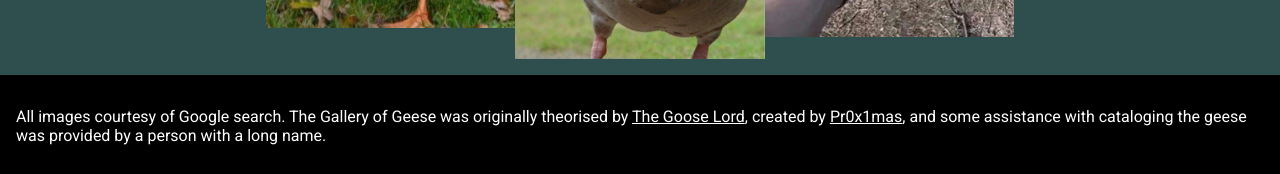
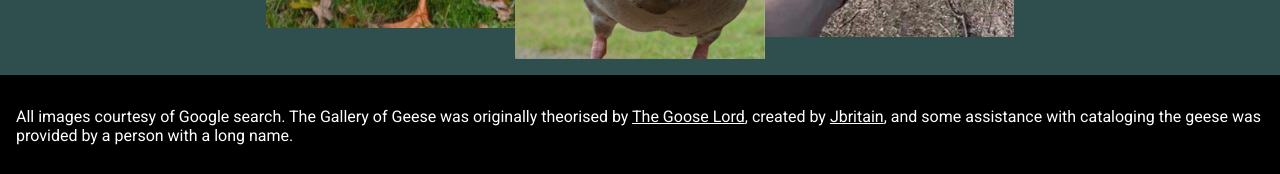
Before and after one commit to jbritain/Gallery-of-Geese, a Jekyll site: the page built from index.html, in a window 1280 px wide and 900 px high, scrolled down 1785 px. Shown: the part 723-897 px from the top of the window. Built offline with Jekyll 4.4.1, drawn with Linux system fonts in a browser that asks for light colours.

Commit message:
jbritain

```diff
--- a/_includes/footer.html
+++ b/_includes/footer.html
@@ -1,3 +1,3 @@
 <footer>
-    <p>All images courtesy of Google search. The Gallery of Geese was originally theorised by <a href="https://github.com/TheProgramableTurtle">The Goose Lord</a>, created by <a href="https://pr0x1mas.github.io">Pr0x1mas</a>, and some assistance with cataloging the geese was provided by a person with a long name.</p>
+    <p>All images courtesy of Google search. The Gallery of Geese was originally theorised by <a href="https://github.com/TheGooseLord">The Goose Lord</a>, created by <a href="https://jbritain.github.io">Jbritain</a>, and some assistance with cataloging the geese was provided by a person with a long name.</p>
 </footer>
```
